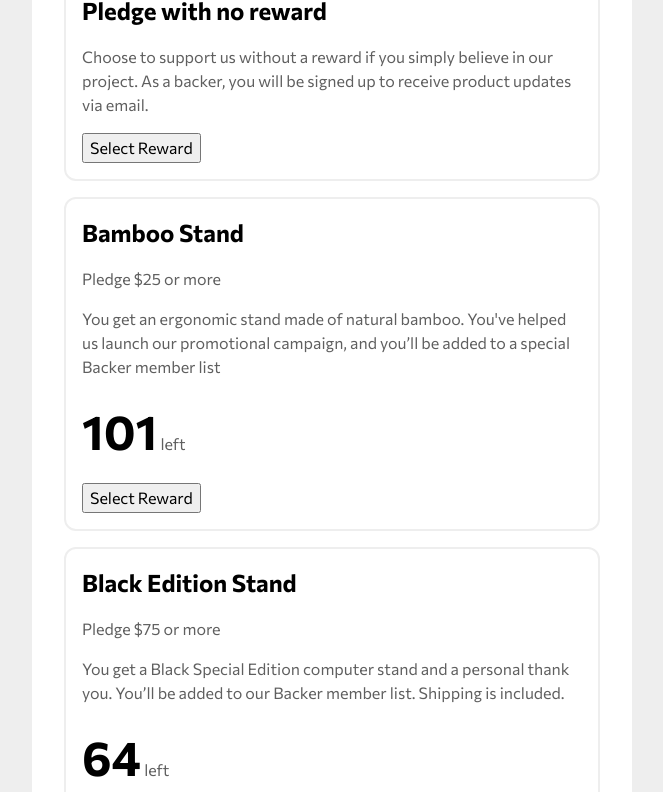
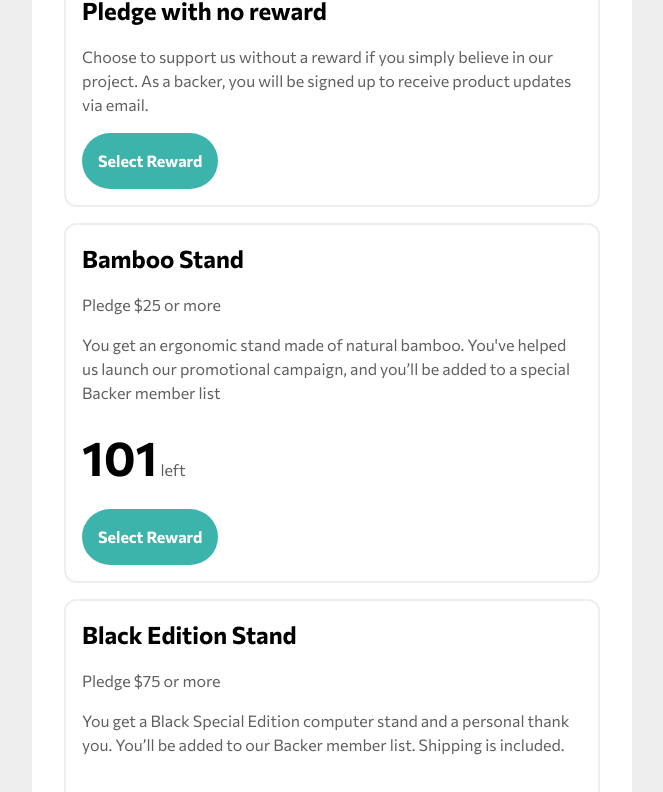
Before and after one commit to migvidal/crowdfunding-product-page, a Vue app: page / in a window 1280 px wide. Shown: the part 1056-1848 px from the top of the page, without its empty margins (308-971 px from the left). Built offline with nearby package versions, Linux system fonts and the light colour scheme.

Commit message:
Buttons made into a component

```diff
--- a/src/components/CrowdfundHome.vue
+++ b/src/components/CrowdfundHome.vue
@@ -14,7 +14,7 @@
 
     <!-- stats -->
     <section>
-      <CFStats
+      <CfStats
         :totalRaised="this.totalRaised"
         :backerCount="this.backerCount"
       />
@@ -62,7 +62,7 @@
 
 <script>
 import CfHeader from "./CfHeader.vue";
-import CFStats from "./CFStats.vue";
+import CfStats from "./CfStats.vue";
 import RewardCard from "./RewardCard.vue";
 import PledgeModal from "./PledgeModal.vue";
 import SuccessModal from "./SuccessModal.vue";
@@ -75,7 +75,7 @@ export default {
   name: "CrowdfundHome",
   components: {
     CfHeader,
-    CFStats,
+    CfStats,
     RewardCard,
     PledgeModal,
     SuccessModal,
@@ -207,6 +207,9 @@ export default {
 
 <!-- Unscoped styles -->
 <style lang="scss">
+button {
+  border: none;
+}
 .display-text {
   font-size: 3rem;
 }
--- a/src/components/MoneyForm.vue
+++ b/src/components/MoneyForm.vue
@@ -14,13 +14,15 @@
           id="money"
         />
       </div>
-      <button type="submit">Continue</button>
+      <cf-button type="submit">Continue</cf-button>
     </form>
   </div>
 </template>
 
 <script>
+import CfButton from "./CfButton.vue";
 export default {
+  components: { CfButton },
   name: "MoneyForm",
   props: {
     minPledge: Number,
--- a/src/components/RewardCard.vue
+++ b/src/components/RewardCard.vue
@@ -6,17 +6,19 @@
     <p v-if="reward.units">
       <strong class="display-text">{{ reward.units }} </strong> left
     </p>
-    <button
+    <cf-button
       @click="$emit('btnclick')"
       :disabled="reward.id !== 0 && !reward.units"
     >
       {{ reward.id === 0 || reward.units ? "Select Reward" : "Out of Stock" }}
-    </button>
+    </cf-button>
   </div>
 </template>
 
 <script>
+import CfButton from "./CfButton.vue";
 export default {
+  components: { CfButton },
   name: "RewardCard",
   props: {
     reward: Object,
--- a/src/components/SuccessModal.vue
+++ b/src/components/SuccessModal.vue
@@ -6,7 +6,7 @@
       Monitor Riser worldwide. You will get an email once our campaign is
       completed.
     </p>
-    <button @click="$emit('modalclose')" tabindex="0">Got it!</button>
+    <cf-button @click="$emit('modalclose')" tabindex="0">Got it!</cf-button>
   </div>
 </template>
 
```
